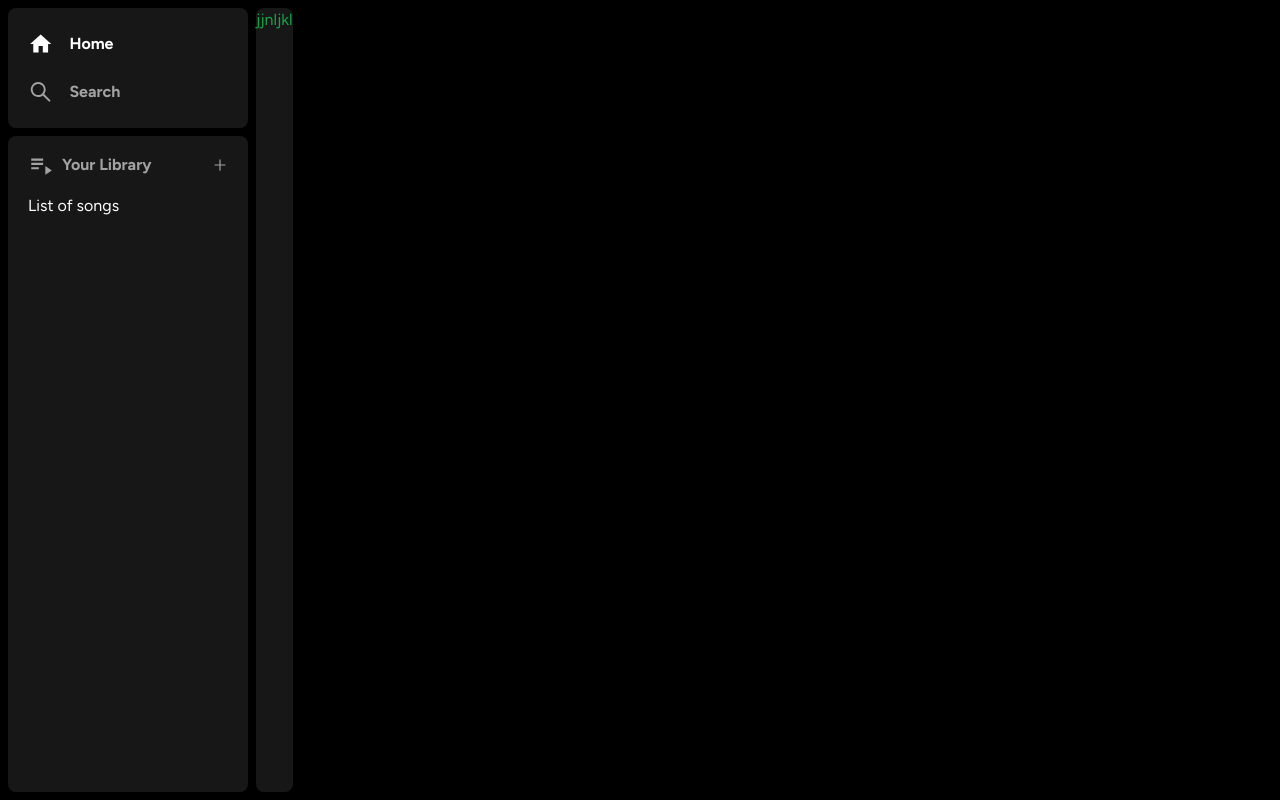
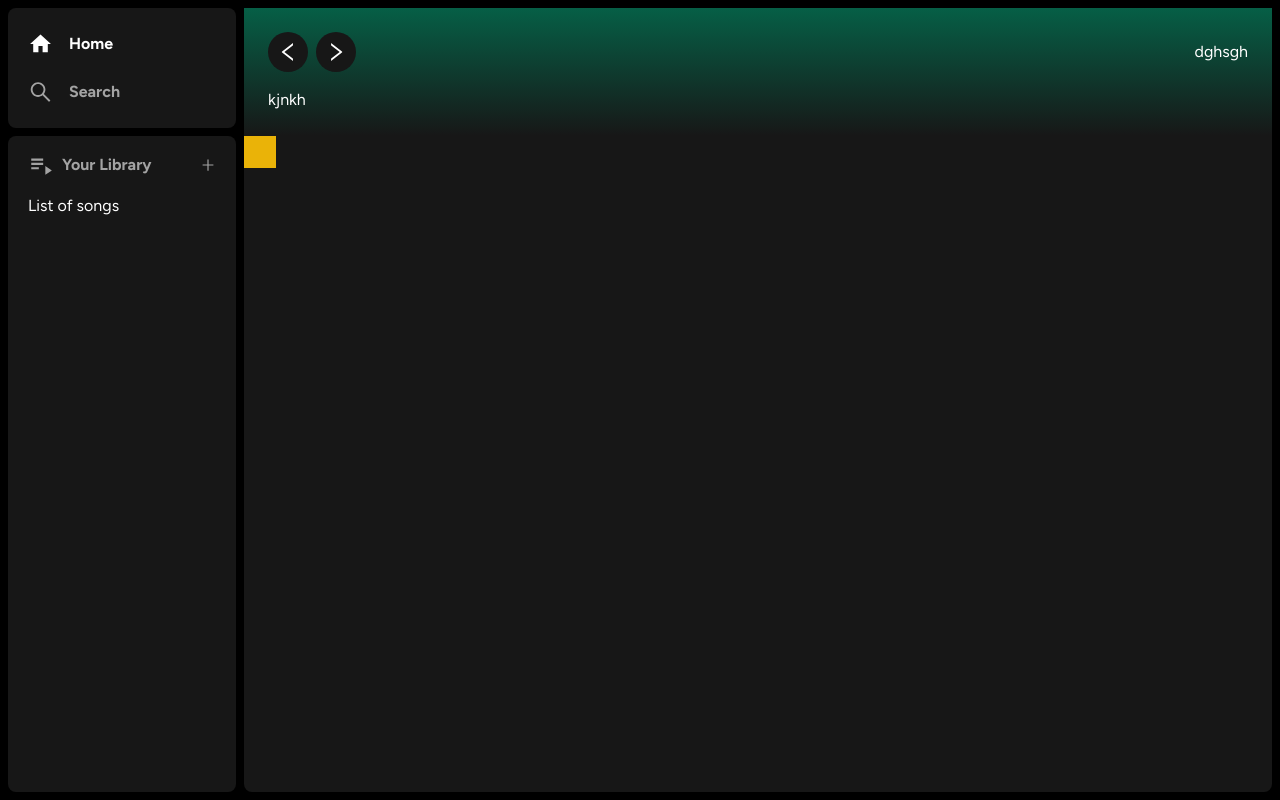
Before and after one commit to raamadithyan/music-app, a Next.js app: page / in a window 1280 px wide. Built offline with nearby package versions, Linux system fonts and the light colour scheme.

Commit message:
width issue solved as a main tag was blocking the width

```diff
--- /dev/null
+++ b/app/(components)/Button.tsx
@@ -0,0 +1,23 @@
+"use client"
+
+
+const Button = ({children}:{children:React.ReactNode}) => {
+
+
+	console.log('button')
+
+
+
+	return (
+		<div>
+		<button>
+dghsgh
+
+		 </button>
+			{children}
+
+		</div>
+	)
+}
+
+export default Button
--- /dev/null
+++ b/app/(components)/Header.tsx
@@ -0,0 +1,78 @@
+"use client"
+
+
+import Button from "./Button";
+import { twMerge } from "tailwind-merge";
+import { useRouter } from "next/navigation";
+import { AiOutlineLeft } from "@react-icons/all-files/ai/AiOutlineLeft";
+import { AiOutlineRight } from "@react-icons/all-files/ai/AiOutlineRight";
+
+
+interface HeaderProps {
+	children: React.ReactNode;
+	className?: string;
+}
+const Header: React.FC<HeaderProps> = ({ children, className }) => {
+	const router = useRouter()
+
+	console.log('hgfg')
+
+
+	return (
+		<div
+			className={twMerge(`
+            bg-gradient-to-b
+            from-emerald-800
+            p-6
+		    `, className)}>
+			<div
+				className="
+			    w-full
+			    mb-4
+			    flex
+			    items-center
+			    justify-between
+
+			  ">
+
+				<div
+				  className="
+				    hidden
+				    md:flex
+				    gap-x-2
+				    items-center
+
+				    ">
+				    <button className="rounded-full bg-neutral-900 flex p-2">
+				    <AiOutlineLeft className="text-white hover:opacity-75 transition" size={24}
+				    />
+				    </button>
+
+				    <button className="rounded-full bg-neutral-900 flex p-2">
+				    <AiOutlineRight className="text-white hover:opacity-75 transition" size={24}
+				    />
+				    </button>
+		   		</div>
+
+				<div className="
+
+				    flex
+				    justify-center
+				    items-center
+				    gap-x-4
+				    " >
+				    <>
+				    <div>
+				    <Button>
+
+				    </Button>
+				    </div>
+				    </>
+				</div>
+			</div>
+			{children}
+		</div>
+	)
+}
+
+export default Header;
--- a/app/(components)/Sidebar.tsx
+++ b/app/(components)/Sidebar.tsx
@@ -40,8 +40,15 @@ const Sidebar: React.FC<SidebarProps> = ({ children }) => {
 
 	], [pathname])
 	return (
-		<div className="flex h-full    ">
-			<div className="hidden md:flex flex-col h-full w-64 bg-black gap-y-2 p-2">
+		<div className="flex h-[100vh]    ">
+			<div className="hidden
+          md:flex
+          flex-col
+          gap-y-2
+          bg-black
+          h-full
+          w-[300px]
+          p-2">
 				<Box>
 
 					<div className="
@@ -54,10 +61,7 @@ const Sidebar: React.FC<SidebarProps> = ({ children }) => {
 						{routes.map((item) => (
 							<SidebarItem
 								key={item.label}
-								icon={item.icon}
-								label={item.label}
-								href={item.href}
-								active={item.active}
+								{...item}
 							/>
 						))}
 					</div>
@@ -75,9 +79,7 @@ const Sidebar: React.FC<SidebarProps> = ({ children }) => {
 			</div>
 
 
-			<main>
 				{children}
-			</main>
 
 		</div>
 	)
--- a/app/(site)/page.tsx
+++ b/app/(site)/page.tsx
@@ -1,18 +1,24 @@
 
+import Header from "../(components)/Header"
 export default function Home() {
   return (
-      <div
-        className="
-        text-green-600
-          bg-black
-          flex
-            h-full
-            w-full
-            py-2
+    <div
+      className="
+
+        bg-neutral-900
+        rounded-lg
+        mr-2
+        my-2
+          w-full
+
         " >
-        <div className=" bg-neutral-900 rounded-lg ">
-        jjnljkl
+
+        <Header className="text-white">
+          kjnkh
+        </Header>
+
+        <div className="bg-yellow-500 w-8 h-8">
         </div>
-      </div>
-  )
+    </div >
+     )
 }
--- a/app/globals.css
+++ b/app/globals.css
@@ -2,9 +2,9 @@
 @tailwind components;
 @tailwind utilities;
 
-html,body,:root {
+html, body,:root {
   height: 100%;
-  width: 100%;
-  background-color: black;
+/*  width: fit-content;*/
+  background-color: black ;
   color-scheme: dark;
 }
```
